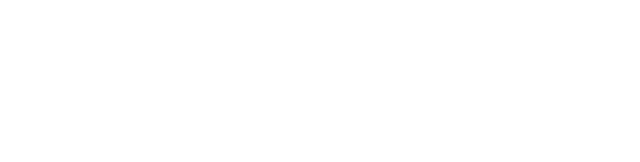
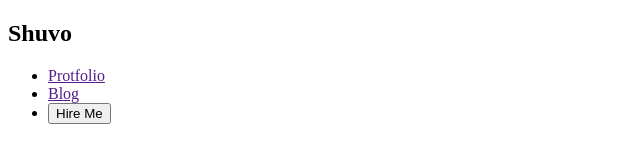
Before and after one commit to Nazmulshuvo123/web-developer-portfolio, a plain HTML site: page index.html in a window 1280 px wide. Shown: the whole page, without its empty margins (0-640 px from the left). Drawn offline with Linux system fonts and the light colour scheme.

Commit message:
added nav bar

```diff
--- a/index.html
+++ b/index.html
@@ -8,6 +8,14 @@
 </head>
 <body>
     <header>
+        <nav>
+            <h2>Shuvo</h2>
+            <ul>
+                <li><a href="">Protfolio</a></li>
+                <li><a href="">Blog</a></li>
+                <li><a href=""><button>Hire Me</button></a></li>
+            </ul>
+        </nav>
 
     </header>
 
```
